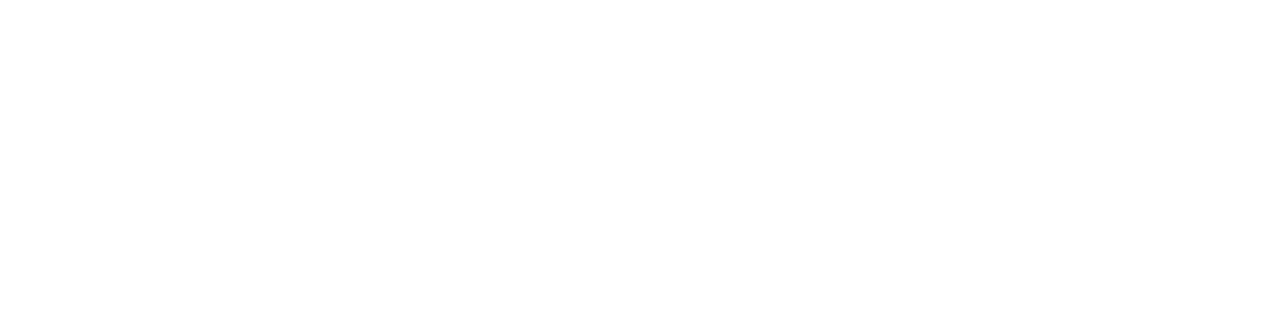
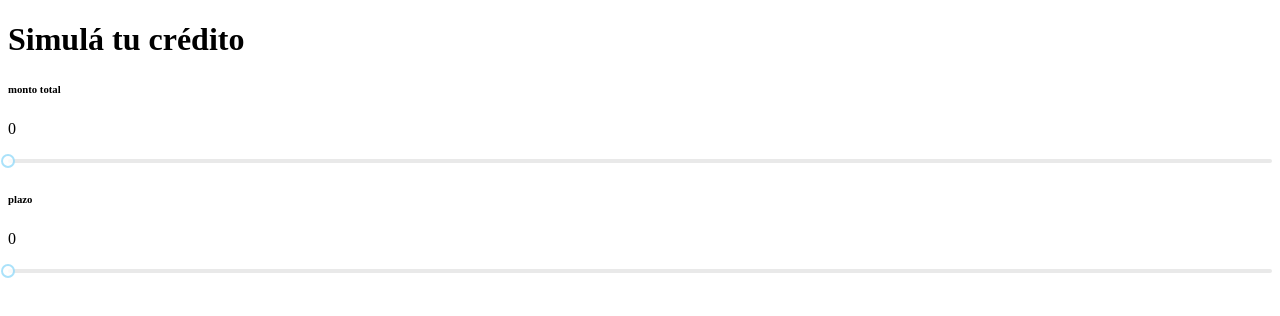
Before and after one commit to UrielAraujoGit/challenge-react-digbang, a React (Vite) app: page / in a window 1280 px wide. Shown: the top 316 px of the page. Built offline with nearby package versions, Linux system fonts and the light colour scheme.

Commit message:
implement amount & payments sliders

```diff
--- a/src/App.tsx
+++ b/src/App.tsx
@@ -1,5 +1,60 @@
+import Slider from "rc-slider";
+import { useState } from "react";
+
 function App() {
-  return <></>;
+  const [amount, setAmount] = useState(0);
+  const [payments, setPayments] = useState(0);
+
+  const formatNumber = (n: number | Array<number>) => {
+    if (typeof n !== "number") {
+      console.error("the amount provided is not a number", n);
+      return null;
+    }
+
+    return n;
+  };
+
+  const handleSetAmout = (n: number | null) => {
+    if (n !== null) {
+      setAmount(n);
+    }
+  };
+
+  const handleSetPayments = (n: number | null) => {
+    if (n !== null) {
+      setPayments(n);
+    }
+  };
+  return (
+    <>
+      <h1>Simulá tu crédito</h1>
+      <div>
+        <div>
+          <h6>monto total</h6>
+          <p>{amount}</p>
+        </div>
+        <div>
+          <Slider
+            min={5000}
+            max={50000}
+            onChange={(e) => handleSetAmout(formatNumber(e))}
+          />
+        </div>
+
+        <div>
+          <h6>plazo</h6>
+          <p>{payments}</p>
+        </div>
+        <div>
+          <Slider
+            min={3}
+            max={24}
+            onChange={(e) => handleSetPayments(formatNumber(e))}
+          />
+        </div>
+      </div>
+    </>
+  );
 }
 
 export default App;
```
